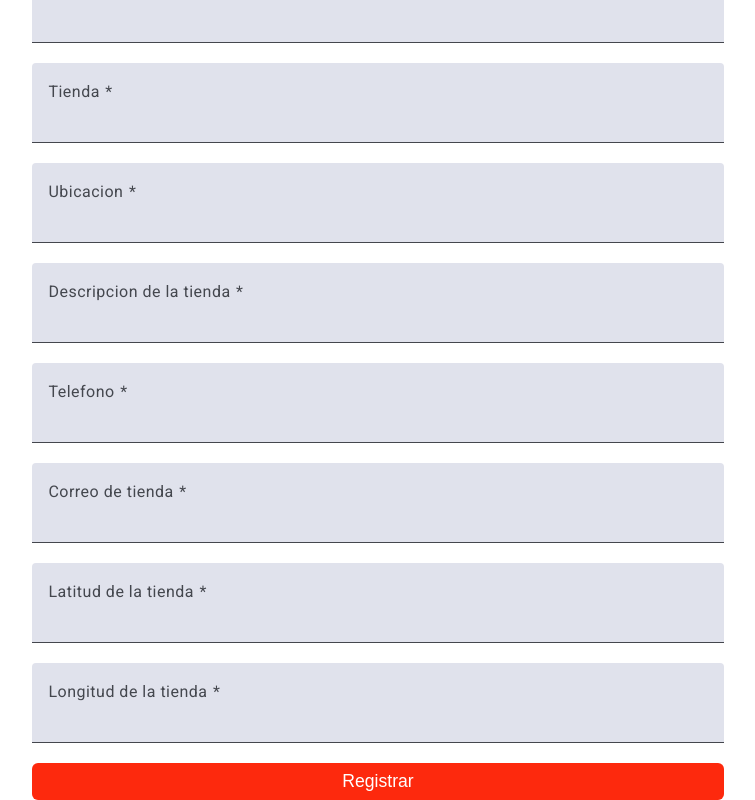
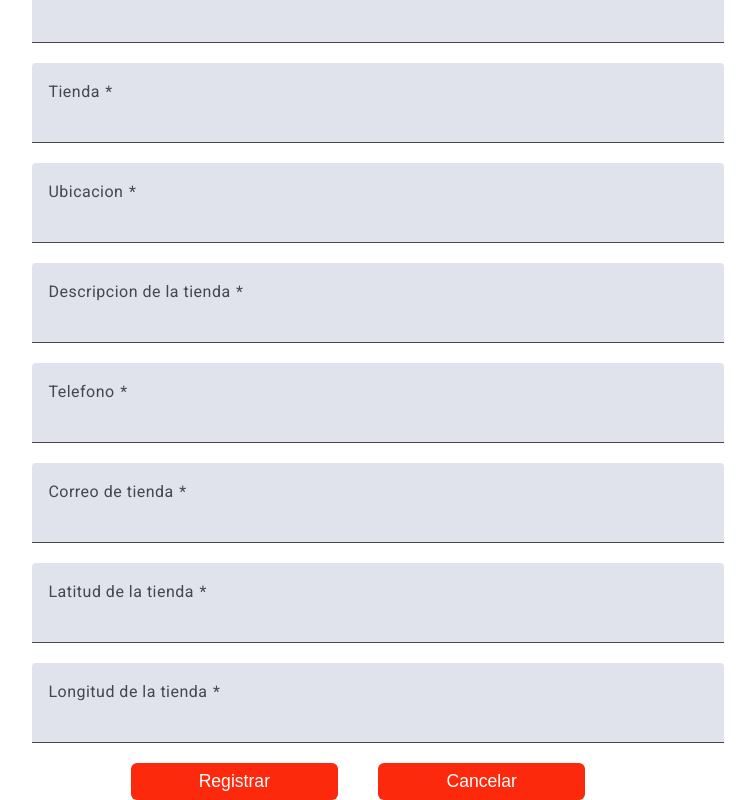
Before and after one commit to AndyLC346/FrontEnd---Grupo-1---ArquiWeb2025-01, an Angular app: page /tiendas/actualizaciones/1 in a window 1280 px wide. Shown: the part 333-1133 px from the top of the page, without its empty margins (262-1017 px from the left). Built offline with nearby package versions, Linux system fonts and the light colour scheme; no server answers.

Commit message:
actual 8

```diff
--- a/src/app/components/producto/insertareditarproducto/insertareditarproducto.component.css
+++ b/src/app/components/producto/insertareditarproducto/insertareditarproducto.component.css
@@ -17,7 +17,8 @@ button[matButton="filled"] {
   border-radius: 0.375rem;
   cursor: pointer;
   transition: background-color 0.3s ease;
-  width: 60%;
+  width: 18%;
+  margin-right: 2.5rem;
 }
 
 button[matButton="filled"]:hover {
--- a/src/app/components/producto/insertareditarproducto/insertareditarproducto.component.html
+++ b/src/app/components/producto/insertareditarproducto/insertareditarproducto.component.html
@@ -90,6 +90,7 @@
       <br />
 
       <button matButton="filled">Registrar</button>
+      <button matButton="filled" type="button" (click)="cancelar()">Cancelar</button>
 
     </form>
   </div>
--- a/src/app/components/producto/insertareditarproducto/insertareditarproducto.component.ts
+++ b/src/app/components/producto/insertareditarproducto/insertareditarproducto.component.ts
@@ -131,4 +131,8 @@ export class InsertareditarproductoComponent implements OnInit {
     }
   }
 
+  cancelar() {
+    this.router.navigate(['productos'])
+  }
+
 }
--- a/src/app/components/resena/insertareditaresena/insertareditaresena.component.css
+++ b/src/app/components/resena/insertareditaresena/insertareditaresena.component.css
@@ -17,7 +17,8 @@ button[matButton="filled"] {
   border-radius: 0.375rem;
   cursor: pointer;
   transition: background-color 0.3s ease;
-  width: 60%;
+  width: 18%;
+  margin-right: 2.5rem;
 }
 
 button[matButton="filled"]:hover {
--- a/src/app/components/resena/insertareditaresena/insertareditaresena.component.html
+++ b/src/app/components/resena/insertareditaresena/insertareditaresena.component.html
@@ -69,6 +69,7 @@
       <br />
 
       <button matButton="filled">Registrar</button>
+      <button matButton="filled" type="button" (click)="cancelar()">Cancelar</button>
 
     </form>
   </div>
--- a/src/app/components/resena/insertareditaresena/insertareditaresena.component.ts
+++ b/src/app/components/resena/insertareditaresena/insertareditaresena.component.ts
@@ -130,4 +130,8 @@ export class InsertareditaresenaComponent implements OnInit{
       })
     }
   }
+
+  cancelar() {
+    this.router.navigate(['resenas'])
+  }
 }
--- a/src/app/components/tienda/insertareditartienda/insertareditartienda.component.css
+++ b/src/app/components/tienda/insertareditartienda/insertareditartienda.component.css
@@ -17,7 +17,8 @@ button[matButton="filled"] {
   border-radius: 0.375rem;
   cursor: pointer;
   transition: background-color 0.3s ease;
-  width: 60%;
+  width: 18%;
+  margin-right: 2.5rem;
 }
 
 button[matButton="filled"]:hover {
--- a/src/app/components/tienda/insertareditartienda/insertareditartienda.component.html
+++ b/src/app/components/tienda/insertareditartienda/insertareditartienda.component.html
@@ -83,6 +83,7 @@
       <br>
 
       <button matButton="filled">Registrar</button>
+      <button matButton="filled" type="button" (click)="cancelar()">Cancelar</button>
 
     </form>
   </div>
--- a/src/app/components/tienda/insertareditartienda/insertareditartienda.component.ts
+++ b/src/app/components/tienda/insertareditartienda/insertareditartienda.component.ts
@@ -102,4 +102,8 @@ export class InsertareditartiendaComponent implements OnInit {
       })
     }
   }
+
+  cancelar() {
+    this.router.navigate(['tiendas'])
+  }
 }
```
